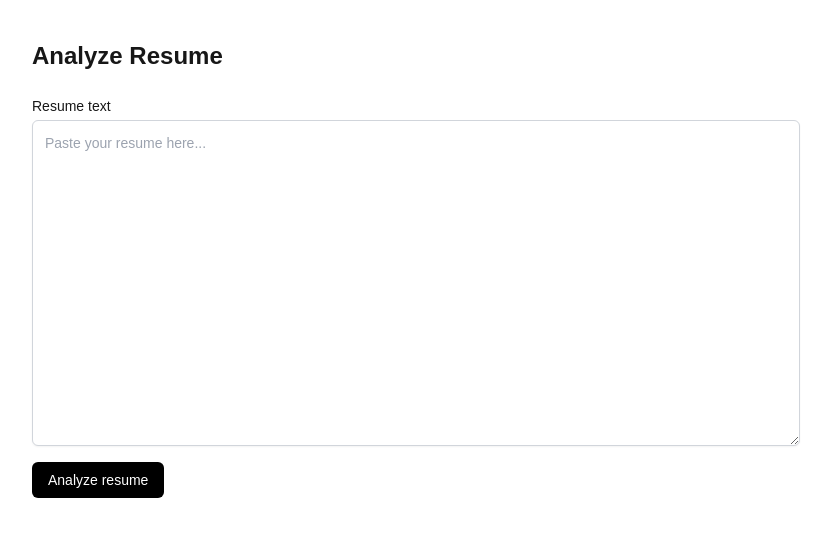
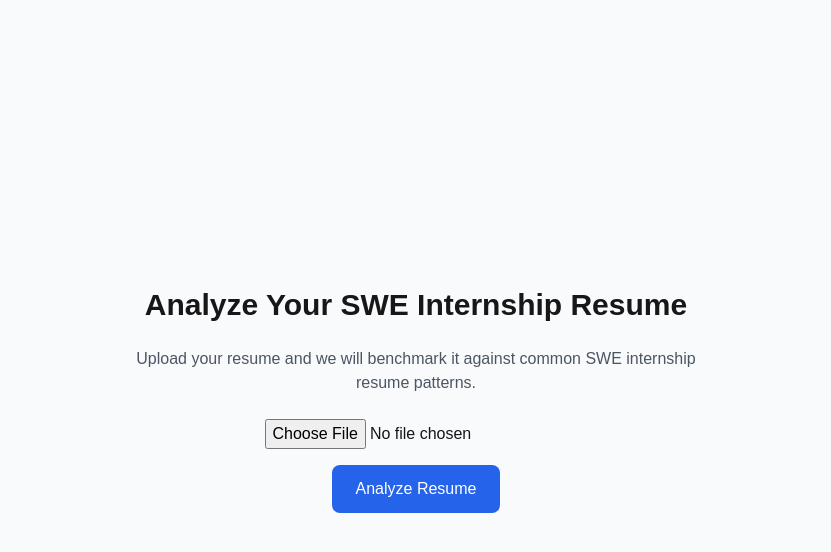
Before and after one commit to Saadahmed05/resumefeedback, a Next.js app: page /analyze in a window 1280 px wide. Shown: the top 552 px of the page, without its empty margins (224-1055 px from the left). Built offline with nearby package versions, Linux system fonts and the light colour scheme.

Commit message:
fix analyze flow

```diff
--- a/src/app/analyze/page.tsx
+++ b/src/app/analyze/page.tsx
@@ -1,97 +1,99 @@
 "use client";
 
-import { FormEvent, useState } from "react";
+import { useState } from "react";
 import { useRouter } from "next/navigation";
 
 export default function AnalyzePage() {
   const router = useRouter();
-  const [resumeText, setResumeText] = useState("");
-  const [isSubmitting, setIsSubmitting] = useState(false);
-  const [error, setError] = useState<string | null>(null);
 
-  async function handleSubmit(event: FormEvent) {
-    event.preventDefault();
+  const [file, setFile] = useState<File | null>(null);
+  const [loading, setLoading] = useState(false);
+  const [error, setError] = useState("");
 
-    const trimmed = resumeText.trim();
-    if (!trimmed) {
-      setError("Please paste resume text before submitting.");
+  const handleFileChange = (e: React.ChangeEvent<HTMLInputElement>) => {
+    if (!e.target.files) return;
+    setFile(e.target.files[0]);
+  };
+
+  const analyzeResume = async () => {
+    if (!file) {
+      setError("Please upload a resume.");
       return;
     }
 
-    setIsSubmitting(true);
-    setError(null);
+    setLoading(true);
+    setError("");
 
     try {
+      const formData = new FormData();
+      formData.append("resume", file);
+
+      // Step 1: Parse resume
       const parseResponse = await fetch("/api/parse", {
         method: "POST",
-        headers: {
-          "Content-Type": "application/json",
-        },
-        body: JSON.stringify({ resumeText: trimmed }),
+        body: formData,
       });
 
       if (!parseResponse.ok) {
-        const data = await parseResponse.json().catch(() => null);
-        throw new Error(data?.error ?? "Failed to parse resume");
+        throw new Error("Failed to parse resume");
       }
 
-      const parseJson = await parseResponse.json();
+      const parsedResult = await parseResponse.json();
 
+      // Step 2: Compare resume signals
       const compareResponse = await fetch("/api/compare", {
         method: "POST",
         headers: {
           "Content-Type": "application/json",
         },
-        body: JSON.stringify(parseJson),
+        body: JSON.stringify(parsedResult),
       });
 
       if (!compareResponse.ok) {
-        const data = await compareResponse.json().catch(() => null);
-        throw new Error(data?.error ?? "Failed to compare resume");
+        throw new Error("Failed to analyze resume");
       }
 
-      const compareJson = await compareResponse.json();
-      const encoded = encodeURIComponent(JSON.stringify(compareJson));
+      const report = await compareResponse.json();
 
-      router.push(`/report?result=${encoded}`);
-    } catch (err) {
-      const message =
-        err instanceof Error ? err.message : "Unexpected error occurred";
-      setError(message);
+      // Step 3: Redirect to report page
+      router.push(`/report?result=${encodeURIComponent(JSON.stringify(report))}`);
+    } catch (err: any) {
+      setError(err.message || "Something went wrong.");
     } finally {
-      setIsSubmitting(false);
+      setLoading(false);
     }
-  }
+  };
 
   return (
-    <div className="max-w-3xl mx-auto py-10 space-y-6">
-      <h1 className="text-2xl font-semibold">Analyze Resume</h1>
-      <form onSubmit={handleSubmit} className="space-y-4">
-        <label className="block text-sm font-medium">
-          Resume text
-          <textarea
-            className="mt-1 block w-full min-h-[240px] rounded-md border border-gray-300 bg-white p-3 text-sm shadow-sm focus:border-black focus:outline-none focus:ring-1 focus:ring-black"
-            rows={15}
-            value={resumeText}
-            onChange={(event) => setResumeText(event.target.value)}
-            placeholder="Paste your resume here..."
-          />
-        </label>
+    <div className="min-h-screen flex flex-col items-center justify-center bg-gray-50 p-8">
 
-        {error && (
-          <p className="text-sm text-red-600" role="alert">
-            {error}
-          </p>
-        )}
+      <h1 className="text-3xl font-bold mb-6">
+        Analyze Your SWE Internship Resume
+      </h1>
 
-        <button
-          type="submit"
-          disabled={isSubmitting}
-          className="inline-flex items-center rounded-md bg-black px-4 py-2 text-sm font-medium text-white hover:bg-gray-900 disabled:opacity-60"
-        >
-          {isSubmitting ? "Analyzing..." : "Analyze resume"}
-        </button>
-      </form>
+      <p className="text-gray-600 mb-6 text-center max-w-xl">
+        Upload your resume and we will benchmark it against common SWE
+        internship resume patterns.
+      </p>
+
+      <input
+        type="file"
+        accept=".pdf"
+        onChange={handleFileChange}
+        className="mb-4"
+      />
+
+      <button
+        onClick={analyzeResume}
+        disabled={loading}
+        className="bg-blue-600 text-white px-6 py-3 rounded-lg hover:bg-blue-700"
+      >
+        {loading ? "Analyzing..." : "Analyze Resume"}
+      </button>
+
+      {error && (
+        <p className="text-red-600 mt-4">{error}</p>
+      )}
     </div>
   );
 }
```
